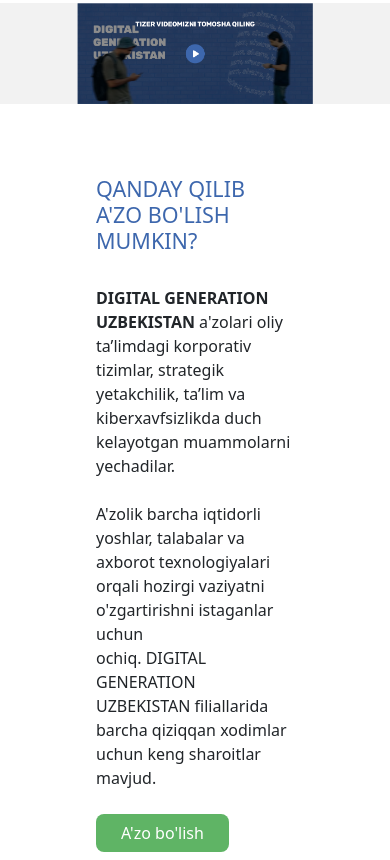
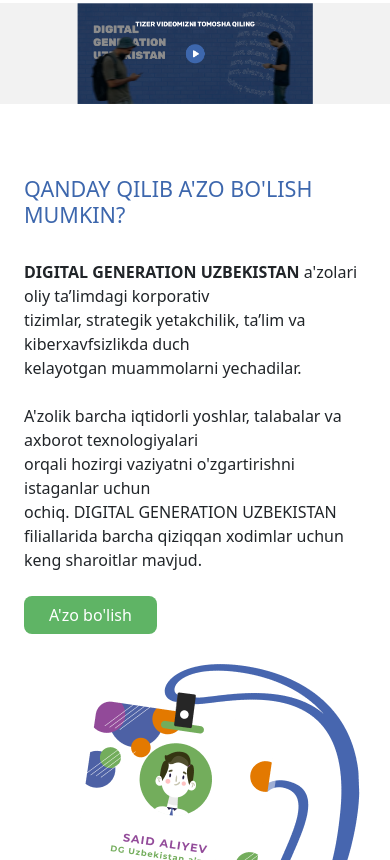
Before and after one commit to Muhammaddiyor14/digi, a plain HTML site: page index.html in a window 390 px wide. Shown: the part 4204-5064 px from the top of the page. Drawn offline with nearby package versions, Linux system fonts and the light colour scheme.

Commit message:
Update index.html

```diff
--- a/index.html
+++ b/index.html
@@ -188,8 +188,8 @@
     <!----------------------------(6) qanday qilib azo ? --------------------------->
 
     <div class="conater mt-5 ">
-        <div class="row m-0 px-5 px-ms-2">
-            <div class="col-12 col-sm-12 col-lg-6 col-md-12 my-4 px-5">
+       <div class="row m-0 px-0 px-ms-2 px-lg-5 ">
+            <div class="col-12 col-sm-12 col-lg-6 col-md-12 my-4 px-lg-5 px-md-5 px-4 px-sm-5">
                 <h4 style="color: RGB(61,103,173);">QANDAY QILIB A'ZO BO'LISH MUMKIN?</h4>
                 <p class="mb-4 fw-medium"><b><br> DIGITAL GENERATION UZBEKISTAN </b> a'zolari oliy ta’limdagi korporativ <br> tizimlar, strategik yetakchilik, ta’lim va kiberxavfsizlikda duch <br> kelayotgan muammolarni yechadilar.
                 <br><br>
```
